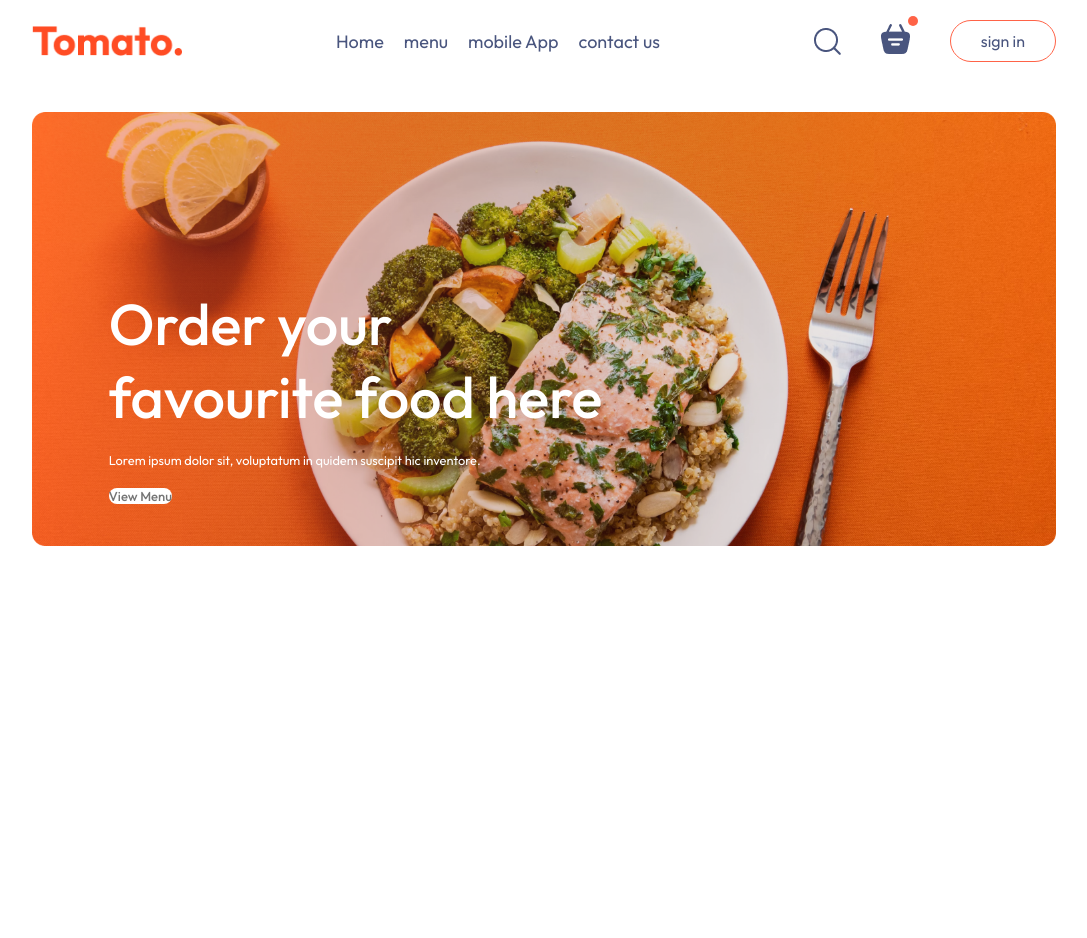
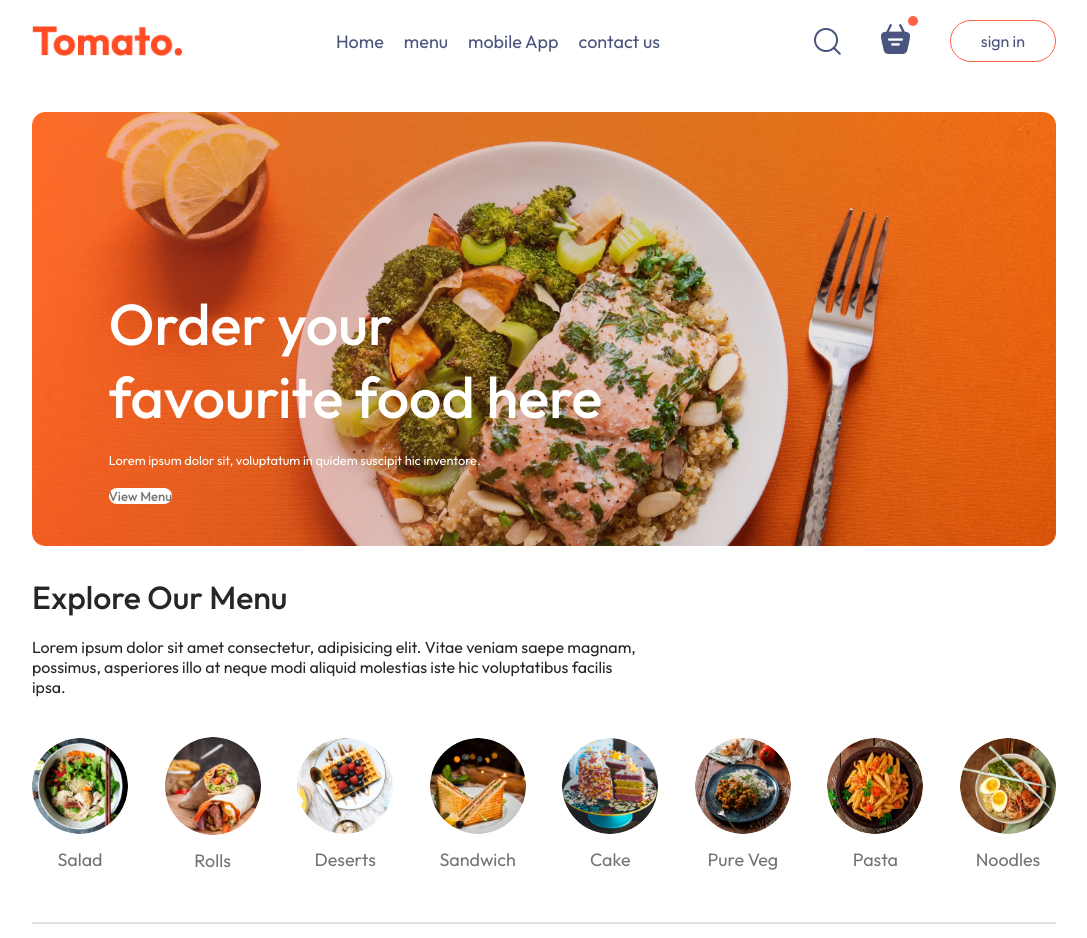
Before and after one commit to ghildiyalnitin067-a11y/mern-stack-projects, a React (Vite) app in the folder FOOD delivery/Frontend/: page / in a window 1280 px wide. Shown: the top 938 px of the page, without its empty margins (96-1183 px from the left). Before the commit the page ends 800 px from the top, so only its background shows below. Built offline with nearby package versions, Linux system fonts and the light colour scheme.

Commit message:
adding some features to the frontend

```diff
--- a/FOOD delivery/Frontend/src/components/ExploreMenu/ExploreMenu.css
+++ b/FOOD delivery/Frontend/src/components/ExploreMenu/ExploreMenu.css
@@ -0,0 +1,48 @@
+.explore-menu{
+    display: flex;
+    flex-direction: column;
+    gap: 20px;
+}
+.explore-menu h1{
+    color: #262626;
+    font-weight: 500;
+}
+.explore-menu-text{
+    max-width: 60%;
+    color: #262626;
+}
+.explore-menu-list{
+    display: flex;
+    justify-content: space-between;
+    align-items: center;
+    gap: 30px;
+    text-align: center;
+    margin: 20px 0px;
+    overflow-x: scroll;
+}
+.explore-menu-list::-webkit-scrollbar{
+    display: none;
+}
+.explore-menu-list-item img{
+    width:7.5vw;
+    min-width:80px;
+    cursor: pointer;
+    border-radius: 50%;
+    transition: 0.2s;
+}
+.explore-menu-list-item p{
+    margin-top: 10px;
+    color: #747474;
+    font-size: max(1.4vw,16px);
+    cursor: pointer;
+}
+.explore-menu hr{
+    margin: 10px 0px;
+    height: 2px;
+    background-color: #e2e2e2;
+    border: none;
+}
+.explore-menu-list-item .active{
+    border: 4px solid tomato;
+    padding: 2px;
+}
--- a/FOOD delivery/Frontend/src/components/ExploreMenu/ExploreMenu.jsx
+++ b/FOOD delivery/Frontend/src/components/ExploreMenu/ExploreMenu.jsx
@@ -1,9 +1,22 @@
 import React from 'react'
 import './ExploreMenu.css'
-const ExploreMenu = () => {
+import {menu_list} from '../../assets/assets'
+const ExploreMenu = ({category,setCategory}) => {
   return (
-    <div>
-
+    <div className='explore-menu' id='explore-menu'>
+        <h1>Explore Our Menu</h1>
+        <p className='explore-menu-text'>Lorem ipsum dolor sit amet consectetur, adipisicing elit. Vitae veniam saepe magnam, possimus, asperiores illo at neque modi aliquid molestias iste hic voluptatibus facilis ipsa.</p>
+        <div className="explore-menu-list">
+          {menu_list.map((item,index)=>{
+             return (
+              <div onClick={()=>setCategory(prev=>prev===item.menu_name?"All":item.menu_name)} key={index} className="explore-menu-list-item">
+                  <img className={category===item.menu_name?"active":""} src={item.menu_image} alt="" />
+                  <p>{item.menu_name}</p>
+              </div>
+             )
+          })}
+        </div>
+        <hr />
     </div>
   )
 }
--- /dev/null
+++ b/FOOD delivery/Frontend/src/components/FoodDisplay/FoodDisplay.jsx
@@ -0,0 +1,22 @@
+import React, { useContext } from 'react'
+import './FoodDisplay.css'
+import FoodItem from '../FoodItem/FoodItem'
+
+import { StoreContext } from '../../context/StoreContext'
+const FoodDisplay = ({category}) => {
+
+    const {food_list} = useContext(StoreContext)
+  return (
+    <div classsName="food-display" id='food-display'>
+           <h2>Top dishes near you</h2>
+           <div className="food-display-list">
+            {food_list.map((item,index)=>{
+                return   <FoodItem key={index} id={item._id} name={item.name} description={item.description} price={item.price} image={item.image}/>
+
+            })}
+           </div>
+    </div>
+  )
+}
+
+export default FoodDisplay
--- /dev/null
+++ b/FOOD delivery/Frontend/src/components/FoodItem/FoodItem.jsx
@@ -0,0 +1,27 @@
+import React from 'react'
+import './FoodItem.css'
+import { assets } from '../../assets/assets'
+
+const FoodItem = ({ id, name, price, description, image }) => {
+    return (
+        <div className='food-item'>
+            <div className="food-item-img-container">
+                <img src={image} alt="" className='food-item-image' />
+            </div>
+            <div className="food-item-info">
+                <div className="food-item-name-rating">
+                    <p>{name}</p>
+                    <img src={assets.rating_starts} alt="" />
+                </div>
+                <p className="foot-item-desc">
+                    {description}
+                </p>
+                <p className="food-item-price">
+                    ${price}
+                </p>
+            </div>
+        </div>
+    )
+}
+
+export default FoodItem
--- /dev/null
+++ b/FOOD delivery/Frontend/src/context/StoreContext.jsx
@@ -0,0 +1,20 @@
+import {createContext} from "react";
+import { food_list } from "../assets/assets";
+
+export const StoreContext = createContext(null);
+
+const StoreContextProvider = (props) => {
+
+
+    const contextValue = {
+        food_list
+    }
+
+    return(
+        <StoreContext.Provider value={contextValue}>
+            {props.children}
+        </StoreContext.Provider>
+    )
+}
+
+export default StoreContextProvider
--- a/FOOD delivery/Frontend/src/main.jsx
+++ b/FOOD delivery/Frontend/src/main.jsx
@@ -3,10 +3,15 @@
 import './index.css'
 import App from './App.jsx'
 import {BrowserRouter} from 'react-router-dom'
+import StoreContextProvider from './context/StoreContext.jsx'
 
 createRoot(document.getElementById('root')).render(
   <BrowserRouter>
+  <StoreContextProvider>
+
    <App/>
+
+   </StoreContextProvider>
 
   </BrowserRouter>
 )
--- a/FOOD delivery/Frontend/src/pages/Home/Home.jsx
+++ b/FOOD delivery/Frontend/src/pages/Home/Home.jsx
@@ -1,10 +1,15 @@
-import React from 'react'
+import React, { useState } from 'react'
 import './Home.css'
 import Header from '../../components/Header/Header'
+import ExploreMenu from '../../components/ExploreMenu/ExploreMenu'
+import FoodDisplay from '../../components/FoodDisplay/FoodDisplay'
 const Home = () => {
+   const[category,setCategory] = useState("All");
   return (
     <div>
        <Header/>
+       <ExploreMenu category={category} setCategory={setCategory}/>
+       <FoodDisplay category={category}/>
     </div>
   )
 }
```
Also changed, not shown: FOOD delivery/Frontend/src/components/FoodDisplay/FoodDisplay.css (added), FOOD delivery/Frontend/src/components/FoodItem/FoodItem.css (added).
